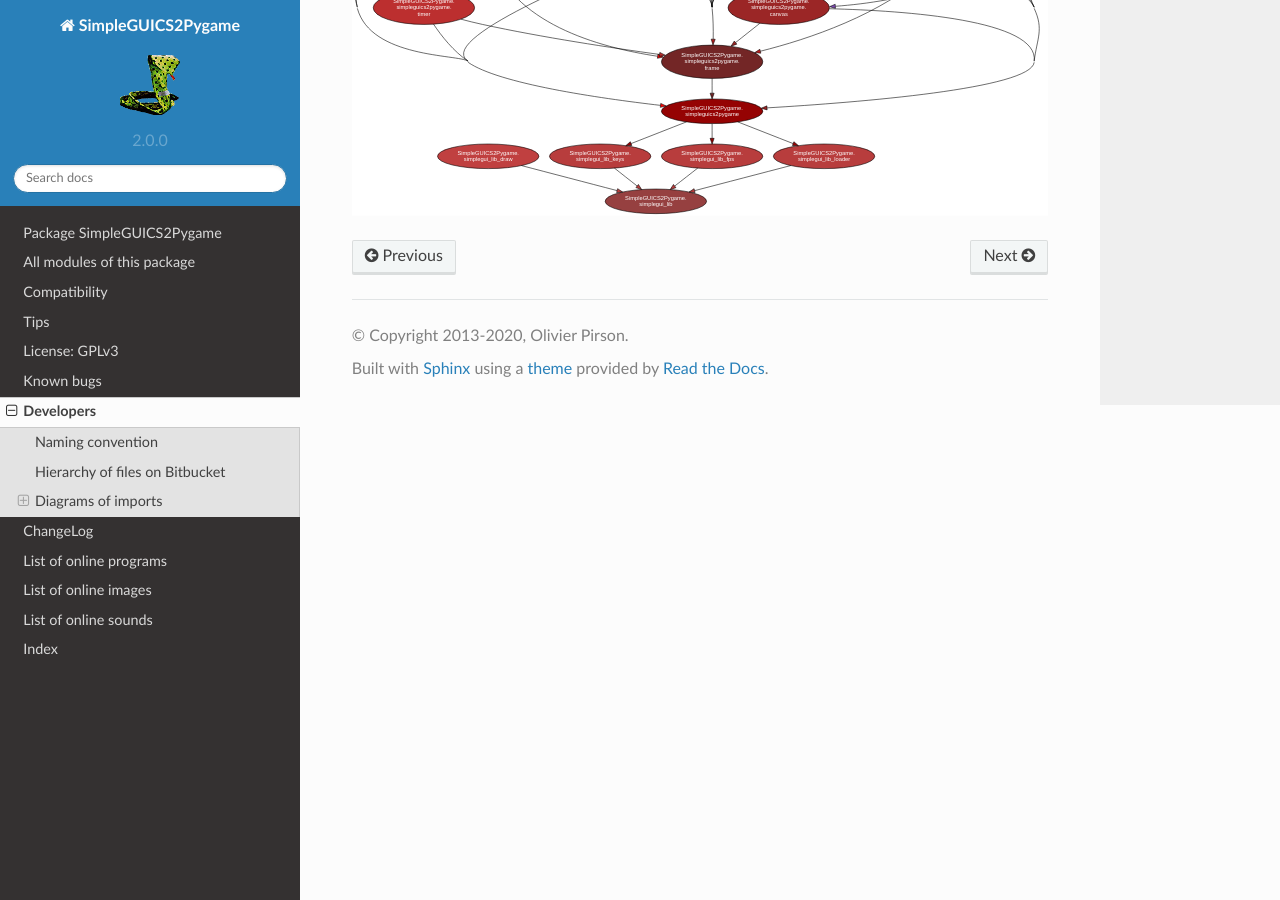
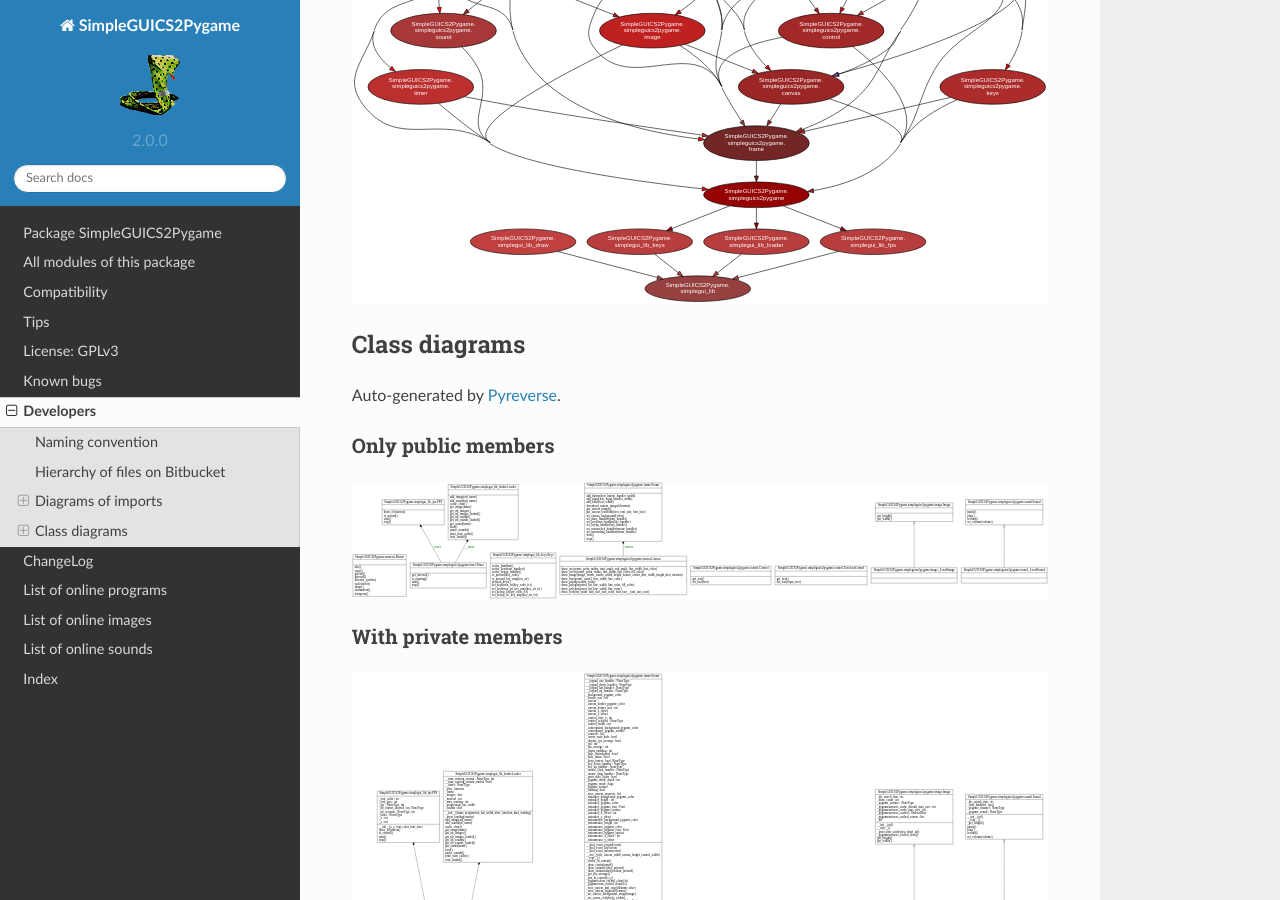
Before and after one commit to rhul-compsoc/SimpleGUICS2Pygame, a Sphinx documentation site: the page built from Sphinx/Developers.rst, in a window 1280 px wide and 900 px high, scrolled down 2002 px. Built offline with Sphinx 7.4.7 and the Read the Docs theme 2.0.0, drawn with Linux system fonts in a browser that asks for light colours; some of the changed text lies outside the part shown.

Commit message:
Added class diagram generated by Pyreverse.

```diff
--- a/README.rst
+++ b/README.rst
@@ -261,10 +261,11 @@ Note that
 
 Changes
 =======
-* April 21, 2020
+* April 28, 2020
 
   - Documentation:
 
+    - Added class diagram generated by Pyreverse.
     - Updated images and CodeSkulptor programs links.
 
   - Program examples:
--- a/Sphinx/ChangeLog.rst
+++ b/Sphinx/ChangeLog.rst
@@ -1,9 +1,10 @@
 ChangeLog
 =========
-* April 21, 2020
+* April 28, 2020
 
   - Documentation:
 
+    - Added class diagram generated by Pyreverse.
     - Updated images and CodeSkulptor programs links.
 
   - Program examples:
--- a/Sphinx/Developers.rst
+++ b/Sphinx/Developers.rst
@@ -77,6 +77,10 @@ Hierarchy of files on Bitbucket
 
 Diagrams of imports
 -------------------
+Auto-generated by pydeps_.
+
+.. _pydeps: https://github.com/thebjorn/pydeps
+
 Only files of SimpleGUICS2Pygame.simpleguics2pygame package
 ~~~~~~~~~~~~~~~~~~~~~~~~~~~~~~~~~~~~~~~~~~~~~~~~~~~~~~~~~~~
 |import only|
@@ -91,3 +95,25 @@ All files
 
 .. |import all| image:: _static/img/pydeps_all.svg
    :target: _static/img/pydeps_all.svg
+
+
+Class diagrams
+--------------
+Auto-generated by Pyreverse_.
+
+.. _Pyreverse: https://pypi.org/project/pyreverse/
+
+Only public members
+~~~~~~~~~~~~~~~~~~~
+|classes|
+
+.. |classes| image:: _static/img/classes_SimpleGUICS2Pygame.svg
+   :target: _static/img/classes_SimpleGUICS2Pygame.svg
+
+
+With private members
+~~~~~~~~~~~~~~~~~~~~
+|classes all|
+
+.. |classes all| image:: _static/img/classes_SimpleGUICS2Pygame_all.svg
+   :target: _static/img/classes_SimpleGUICS2Pygame_all.svg
```
Also changed, not shown: Sphinx/_static/img/classes_SimpleGUICS2Pygame.svg (added), Sphinx/_static/img/classes_SimpleGUICS2Pygame_all.svg (added), Sphinx/_static/img/pydeps_all.svg, Sphinx/_static/img/pydeps_only.svg, pydeps_all.svg (deleted), pydeps_only.svg (deleted), 9 other files.
